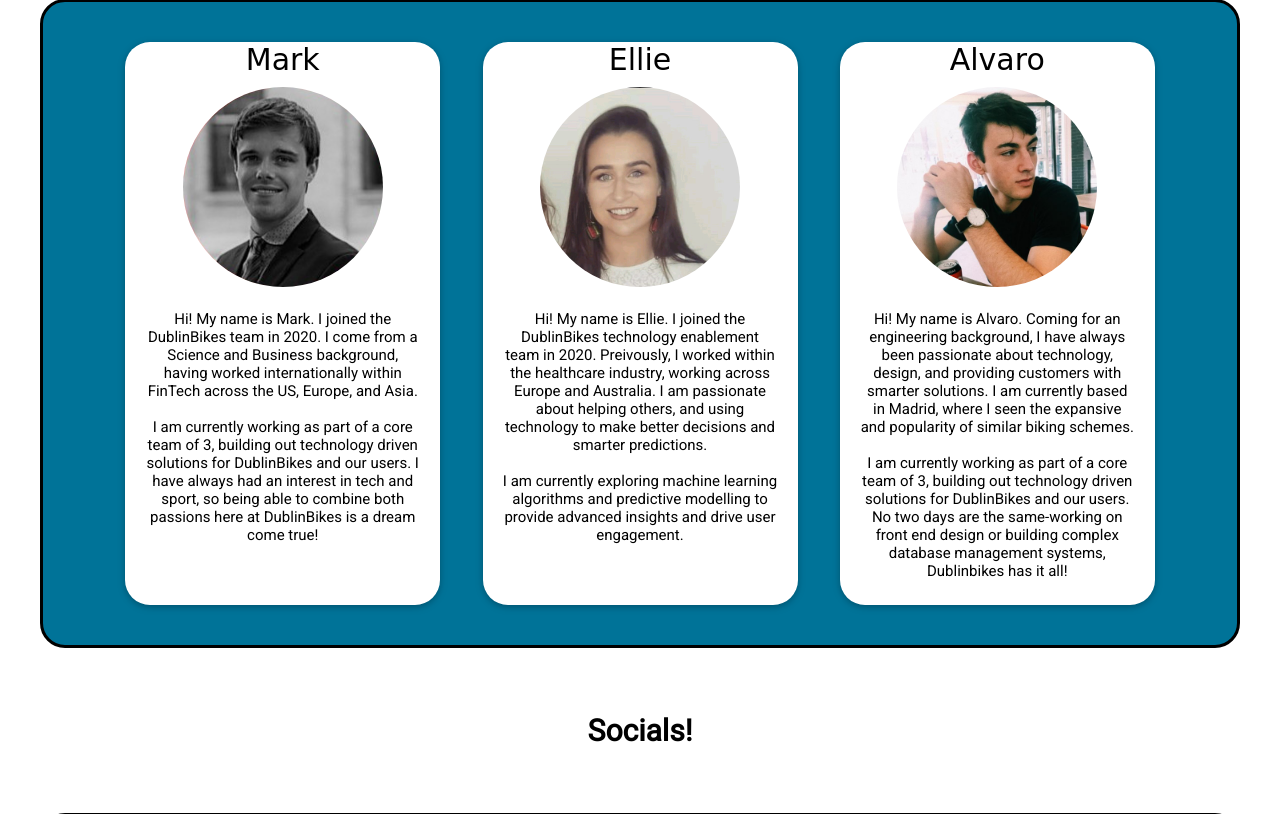
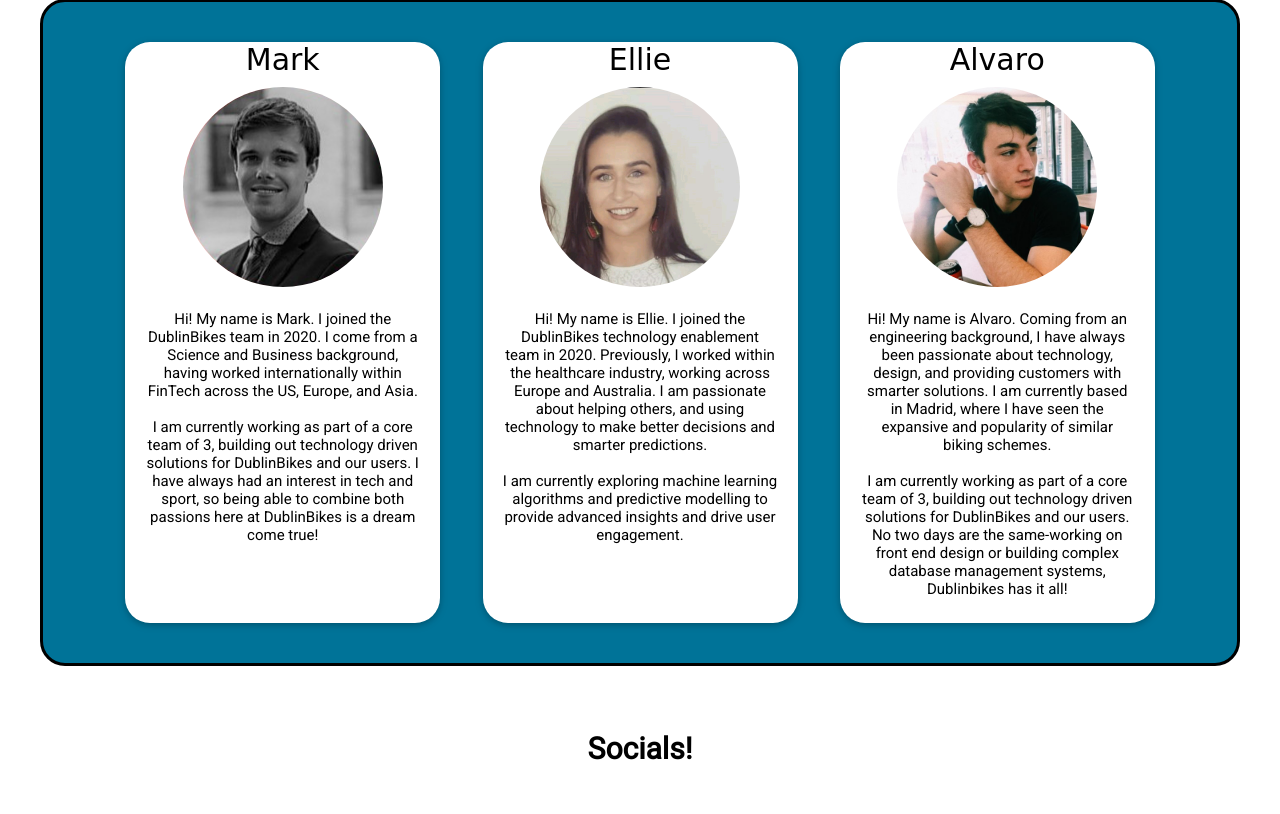
Before and after one commit to Botazio/Group-Project-SoftDev, a Flask app: page /about in a window 1280 px wide. Shown: the part 1560-2374 px from the top of the page. Run offline with Flask 2, Linux system fonts and the light colour scheme; some libraries are stand-ins or nearby versions.

Commit message:
Corrected a few typos in the about page

```diff
--- a/flask-app/templates/about.html
+++ b/flask-app/templates/about.html
@@ -110,7 +110,7 @@
 
                         <img src="{{url_for('static', filename='fixtures/ellie.jpg')}}" alt="Ellie" style="width:200px; border-radius: 50%;"><br><br>
 
-                        <p>Hi! My name is Ellie. I joined the DublinBikes technology enablement team in 2020. Preivously, I worked within the healthcare industry, working across Europe and Australia. I am passionate about helping others, and using technology to make better decisions and smarter predictions. <br><br>
+                        <p>Hi! My name is Ellie. I joined the DublinBikes technology enablement team in 2020. Previously, I worked within the healthcare industry, working across Europe and Australia. I am passionate about helping others, and using technology to make better decisions and smarter predictions. <br><br>
                             I am currently exploring machine learning algorithms and predictive modelling to provide advanced insights and drive user engagement.
                         </p>
 
@@ -120,7 +120,7 @@
 
                         <img src="{{url_for('static', filename='fixtures/alvaro.jpg')}}" alt="Alvaro" style="width:200px; border-radius: 50%;"><br><br>
 
-                        <p>Hi! My name is Alvaro. Coming for an engineering background, I have always been passionate about technology, design, and providing customers with smarter solutions. I am currently based in Madrid, where I seen the expansive and popularity of similar biking schemes. <br><br>
+                        <p>Hi! My name is Alvaro. Coming from an engineering background, I have always been passionate about technology, design, and providing customers with smarter solutions. I am currently based in Madrid, where I have seen the expansive and popularity of similar biking schemes. <br><br>
                             I am currently working as part of a core team of 3, building out technology driven solutions for DublinBikes and our users. No two days are the same-working on front end design or building complex database management systems, Dublinbikes has it all!
                         </p>
 
```
